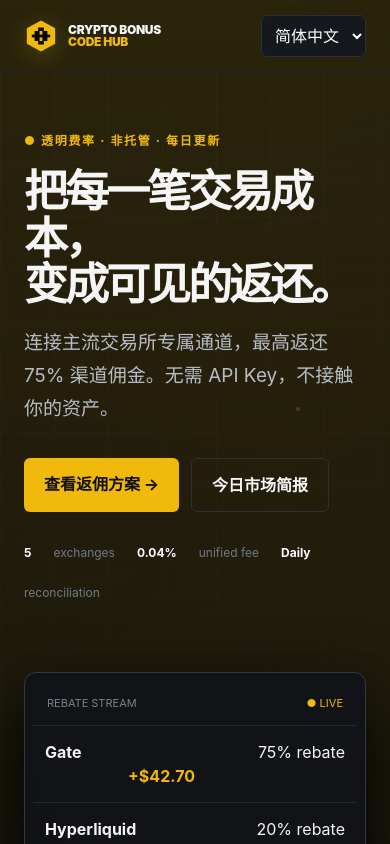
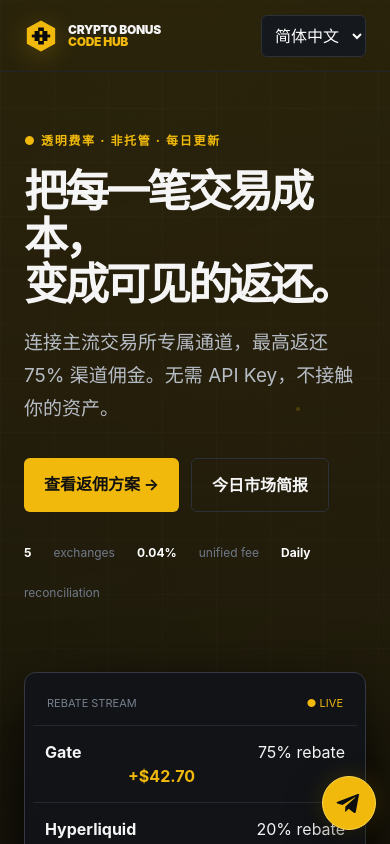
Before and after one commit to td1466900271-lang/crypto-bonus-code-hub, a Next.js app: page / in a window 390 px wide. Shown: the top 844 px of the page. Built offline with nearby package versions, Linux system fonts and the light colour scheme.

Commit message:
Add global Telegram contact button

```diff
--- /dev/null
+++ b/app/contact.css
@@ -0,0 +1 @@
+.telegramContact{position:fixed;right:24px;bottom:24px;z-index:50;display:flex;align-items:center;gap:11px;padding:12px 16px 12px 12px;color:#0b0d10;background:var(--yellow);border:1px solid #ffd84d;border-radius:999px;box-shadow:0 16px 40px rgba(0,0,0,.48),0 0 24px rgba(240,185,11,.18);transition:.2s}.telegramContact:hover{transform:translateY(-3px);box-shadow:0 20px 48px rgba(0,0,0,.56),0 0 30px rgba(240,185,11,.28)}.telegramContact svg{width:30px;height:30px;flex:none}.telegramContact span{display:grid;line-height:1.12}.telegramContact b{font-size:13px}.telegramContact small{font-size:10px;opacity:.72;margin-top:3px}@media(max-width:600px){.telegramContact{right:14px;bottom:14px;padding:12px}.telegramContact span{display:none}.telegramContact svg{width:28px;height:28px}}
--- a/app/layout.tsx
+++ b/app/layout.tsx
@@ -1,3 +1,3 @@
-import type { Metadata } from "next"; import "./globals.css"; import "./calculator.css"; import "./brief.css"; import "./brand.css"; import "./brief-detail.css";
+import type { Metadata } from "next"; import "./globals.css"; import "./calculator.css"; import "./brief.css"; import "./brand.css"; import "./brief-detail.css"; import "./contact.css";
 export const metadata:Metadata={metadataBase:new URL("https://cryptobonuscodehub.com"),title:"Crypto Bonus Code Hub — 透明的数字资产交易返佣",description:"比较主流交易所返佣码与返佣方案、估算返佣收益，并阅读每日数字资产市场简报。",alternates:{canonical:"/"},icons:{icon:"/favicon.svg"}};
-export default function RootLayout({children}:{children:React.ReactNode}){return <html lang="zh-CN"><body>{children}</body></html>}
+export default function RootLayout({children}:{children:React.ReactNode}){return <html lang="zh-CN"><body>{children}<a className="telegramContact" href="https://t.me/Gate_affiliate_offcial" target="_blank" rel="noopener noreferrer" aria-label="通过 Telegram 联系我们"><svg viewBox="0 0 32 32" aria-hidden="true"><path d="M27.7 5.2 23.8 26c-.3 1.5-1.1 1.8-2.2 1.1l-6-4.4-2.9 2.8c-.3.3-.6.6-1.2.6l.4-6.1L23 10c.5-.4-.1-.7-.7-.3L8.6 18.3l-5.9-1.8c-1.3-.4-1.3-1.3.3-1.9L26 5.7c1.1-.4 2 .3 1.7 1.5Z" fill="currentColor"/></svg><span><b>Telegram</b><small>@Gate_affiliate_offcial</small></span></a></body></html>}
```
